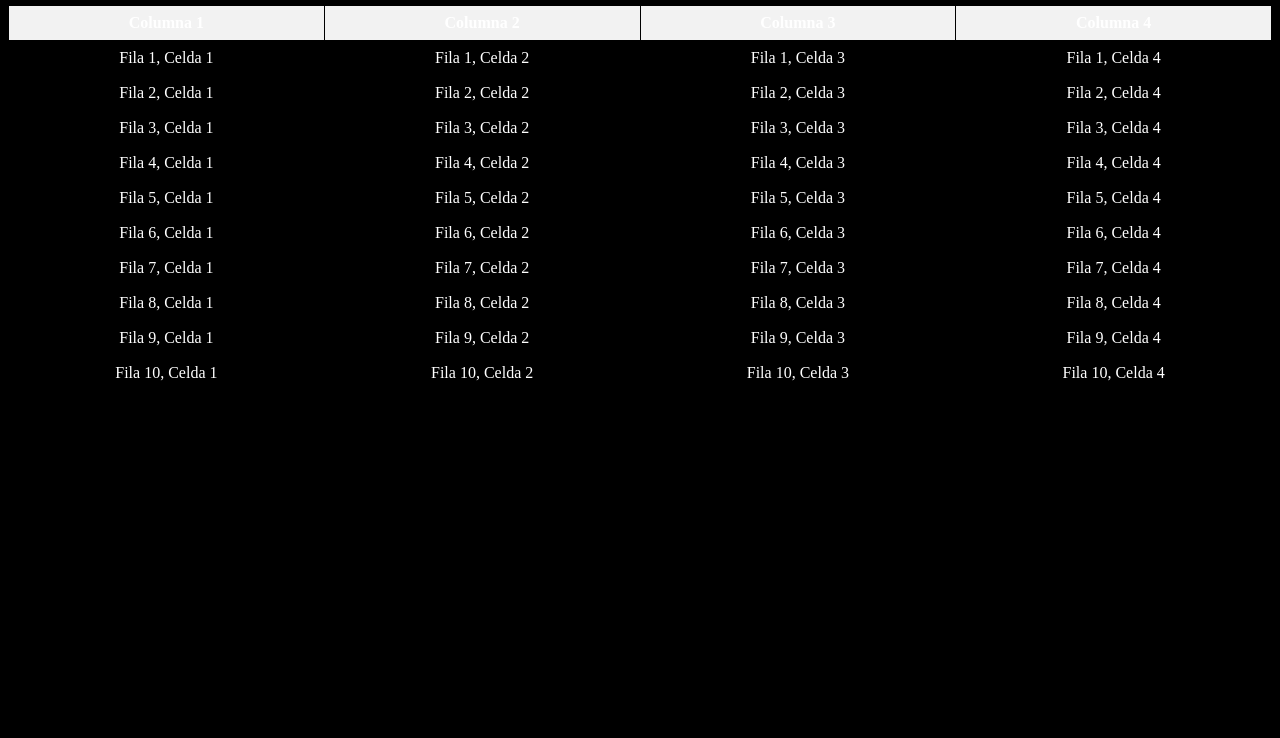
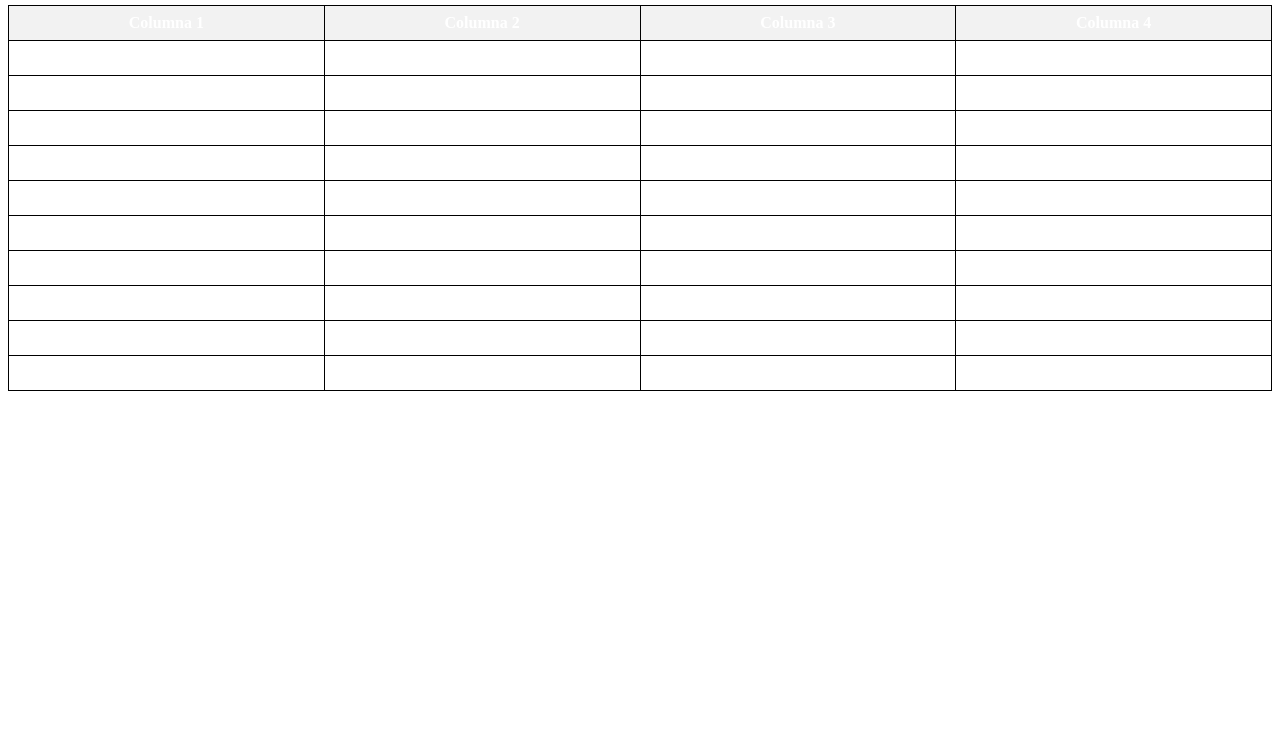
Before and after one commit to xeduard2018/Prueba111, a plain HTML site: page index.html in a window 1280 px wide. Shown: the part 62-800 px from the top of the page. Drawn offline with Linux system fonts and the light colour scheme.

Commit message:
Update index.html

```diff
--- a/index.html
+++ b/index.html
@@ -7,7 +7,6 @@
 <style>
     body {
         color: white; /* Cambia el color del texto a blanco */
-        background-color: black; /* Cambia el color de fondo a negro */
     }
     table {
         width: 100%;
```
